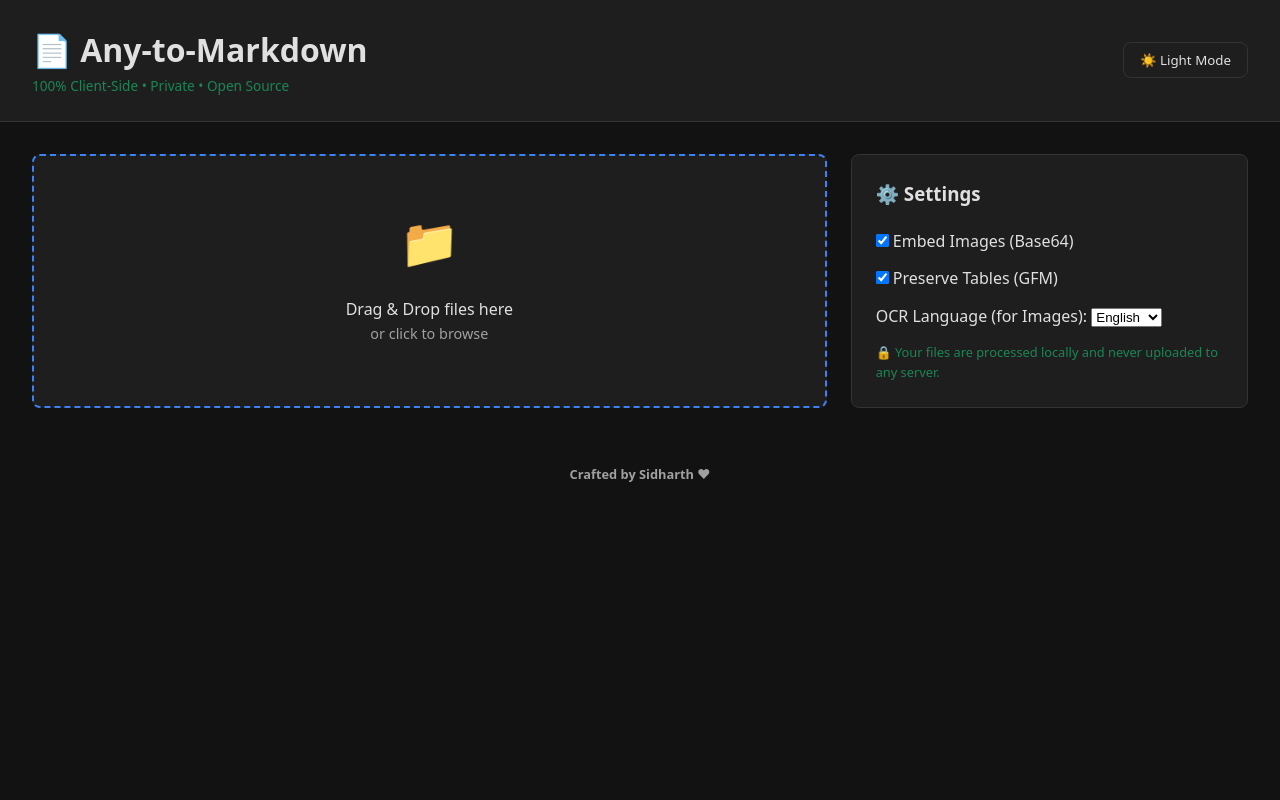
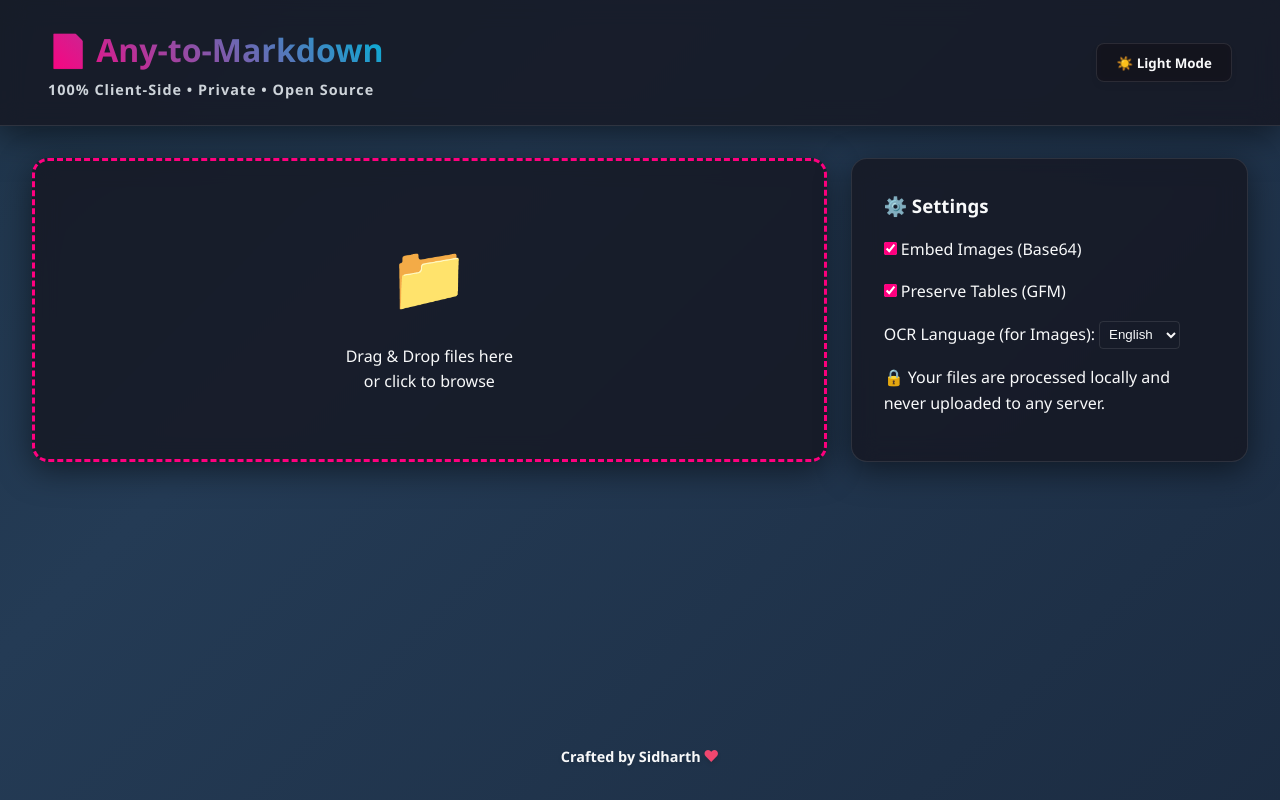
Before and after one commit to Sidharthx07/Markdown_Repository, a plain HTML site: page index.html in a window 1280 px wide. Both pictures are taken after a click on the button "🌙 Dark Mode". Drawn offline with nearby package versions, Linux system fonts and the light colour scheme; a script that the page names is missing.

Commit message:
second commit

```diff
--- a/index.html
+++ b/index.html
@@ -102,8 +102,8 @@
         </section>
     </main>
     <footer class="app-footer">
-        <p>Crafted by Sidharth &hearts;</p>
-    </footer>
+    <p>Crafted by Sidharth <span class="heart">♥</span></p>
+</footer>
     <script src="script.js"></script>
 </body>
 </html>
--- a/style.css
+++ b/style.css
@@ -1,28 +1,33 @@
 :root {
-    --bg-color: #f8f9fa;
-    --surface-color: #ffffff;
-    --text-color: #212529;
-    --text-muted: #6c757d;
-    --border-color: #dee2e6;
-    --primary-color: #0d6efd;
-    --primary-hover: #0b5ed7;
-    --success-color: #198754;
-    --error-color: #dc3545;
-    --warning-color: #ffc107;
-    --radius: 8px;
-    --shadow: 0 4px 6px -1px rgba(0, 0, 0, 0.1);
-    --font-sans: system-ui, -apple-system, sans-serif;
-    --font-mono: 'Courier New', Courier, monospace;
+    /* Colorful Light Mode Palette */
+    --text-color: #2b2d42;
+    --text-muted: #4a4e69;
+    --border-color: rgba(255, 255, 255, 0.4);
+    --primary-color: #6c63ff;
+    --primary-hover: #5a54d8;
+    --success-color: #06d6a0;
+    --error-color: #ef476f;
+    --warning-color: #ffd166;
+    --radius: 16px;
+    --font-sans: 'Segoe UI', system-ui, -apple-system, sans-serif;
+    --font-mono: 'Fira Code', 'Courier New', Courier, monospace;
+
+    /* Glassmorphism Surface */
+    --surface-bg: rgba(255, 255, 255, 0.75);
+    --surface-shadow: 0 8px 32px 0 rgba(31, 38, 135, 0.15);
 }
 
 [data-theme="dark"] {
-    --bg-color: #121212;
-    --surface-color: #1e1e1e;
-    --text-color: #e0e0e0;
-    --text-muted: #a0a0a0;
-    --border-color: #333333;
-    --primary-color: #3b82f6;
-    --primary-hover: #2563eb;
+    /* Dynamic Dark Mode Palette */
+    --text-color: #f8f9fa;
+    --text-muted: #ced4da;
+    --border-color: rgba(255, 255, 255, 0.1);
+    --primary-color: #ff007f;
+    --primary-hover: #e60073;
+
+    /* Dark Glassmorphism */
+    --surface-bg: rgba(20, 20, 30, 0.75);
+    --surface-shadow: 0 8px 32px 0 rgba(0, 0, 0, 0.5);
 }
 
 * {
@@ -31,53 +36,96 @@
     padding: 0;
 }
 
+/* Animated Gradient Background */
 body {
     font-family: var(--font-sans);
-    background-color: var(--bg-color);
     color: var(--text-color);
     line-height: 1.6;
-    transition: background-color 0.3s, color 0.3s;
+    min-height: 100vh;
+    display: flex;
+    flex-direction: column;
+
+    /* The Dynamic Gradient */
+    background: linear-gradient(-45deg, #ff9a9e, #fecfef, #a1c4fd, #c2e9fb);
+    background-size: 400% 400%;
+    animation: gradientBG 15s ease infinite;
+    transition: color 0.3s;
 }
 
+[data-theme="dark"] body {
+    background: linear-gradient(-45deg, #141e30, #243b55, #0f2027, #203a43);
+    background-size: 400% 400%;
+    animation: gradientBG 15s ease infinite;
+}
+
+@keyframes gradientBG {
+    0% { background-position: 0% 50%; }
+    50% { background-position: 100% 50%; }
+    100% { background-position: 0% 50%; }
+}
+
+/* Header */
 header {
     display: flex;
     justify-content: space-between;
     align-items: center;
-    padding: 1.5rem 2rem;
-    background-color: var(--surface-color);
+    padding: 1.5rem 3rem;
+    background: var(--surface-bg);
+    backdrop-filter: blur(12px);
+    -webkit-backdrop-filter: blur(12px);
     border-bottom: 1px solid var(--border-color);
+    box-shadow: var(--surface-shadow);
+}
+
+header h1 {
+    font-size: 2rem;
+    background: linear-gradient(45deg, var(--primary-color), #00b4d8);
+    -webkit-background-clip: text;
+    -webkit-text-fill-color: transparent;
+    margin-bottom: 0.2rem;
 }
 
 .subtitle {
-    font-size: 0.85rem;
-    color: var(--success-color);
-    font-weight: 500;
+    font-size: 0.9rem;
+    color: var(--text-muted);
+    font-weight: 600;
+    letter-spacing: 1px;
 }
 
+/* Buttons */
 button {
     cursor: pointer;
     font-family: inherit;
-    border: none;
-    border-radius: var(--radius);
-    padding: 0.5rem 1rem;
-    background-color: var(--surface-color);
+    font-weight: 600;
+    border-radius: 8px;
+    padding: 0.6rem 1.2rem;
+    background: var(--surface-bg);
     color: var(--text-color);
     border: 1px solid var(--border-color);
-    transition: all 0.2s;
+    backdrop-filter: blur(4px);
+    transition: all 0.3s cubic-bezier(0.25, 0.8, 0.25, 1);
+    box-shadow: 0 4px 6px rgba(0,0,0,0.05);
 }
 
 button:hover {
-    background-color: var(--border-color);
+    transform: translateY(-3px);
+    box-shadow: 0 6px 12px rgba(0,0,0,0.15);
+    background: rgba(255, 255, 255, 0.9);
+}
+
+[data-theme="dark"] button:hover {
+    background: rgba(40, 40, 50, 0.9);
 }
 
 .btn.primary {
-    background-color: var(--primary-color);
+    background: linear-gradient(135deg, var(--primary-color), var(--primary-hover));
     color: white;
     border: none;
+    box-shadow: 0 4px 15px rgba(108, 99, 255, 0.4);
 }
 
 .btn.primary:hover {
-    background-color: var(--primary-hover);
+    box-shadow: 0 6px 20px rgba(108, 99, 255, 0.6);
 }
 
 main {
@@ -87,210 +135,257 @@ main {
     display: flex;
     flex-direction: column;
     gap: 2rem;
+    flex: 1;
 }
 
 .hidden {
     display: none !important;
 }
 
-/* Upload Section */
+/* Glassmorphism Containers */
+.upload-section, .queue-section, .workspace, .options-panel {
+    background: var(--surface-bg);
+    backdrop-filter: blur(12px);
+    -webkit-backdrop-filter: blur(12px);
+    border: 1px solid var(--border-color);
+    border-radius: var(--radius);
+    box-shadow: var(--surface-shadow);
+}
+
 .upload-section {
     display: grid;
     grid-template-columns: 2fr 1fr;
     gap: 1.5rem;
+    background: transparent;
+    backdrop-filter: none;
+    box-shadow: none;
+    border: none;
 }
 
 @media (max-width: 768px) {
-    .upload-section {
-        grid-template-columns: 1fr;
-    }
+    .upload-section { grid-template-columns: 1fr; }
 }
 
+/* Dynamic Dropzone */
 .dropzone {
-    border: 2px dashed var(--primary-color);
+    background: var(--surface-bg);
+    backdrop-filter: blur(12px);
+    border: 3px dashed var(--primary-color);
     border-radius: var(--radius);
-    padding: 3rem 1rem;
+    padding: 4rem 2rem;
     text-align: center;
-    background-color: var(--surface-color);
-    transition: background-color 0.2s;
+    cursor: pointer;
+    transition: all 0.3s ease;
+    box-shadow: var(--surface-shadow);
+    position: relative;
+    overflow: hidden;
+}
+
+.dropzone:hover, .dropzone.dragover {
+    background: rgba(108, 99, 255, 0.1);
+    border-color: var(--primary-hover);
+    transform: scale(1.02);
+}
+
+/* Subtle pulse animation for the icon */
+@keyframes pulse {
+    0% { transform: scale(1); }
+    50% { transform: scale(1.1); }
+    100% { transform: scale(1); }
+}
+
+.dropzone .icon {
+    font-size: 4rem;
+    margin-bottom: 1rem;
+    display: inline-block;
+    animation: pulse 2s infinite ease-in-out;
+}
+
+.options-panel {
+    padding: 2rem;
+    display: flex;
+    flex-direction: column;
+    gap: 1rem;
+}
+
+.options-panel select, .options-panel input[type="checkbox"] {
+    accent-color: var(--primary-color);
     cursor: pointer;
 }
 
-.dropzone.dragover {
-    background-color: rgba(13, 110, 253, 0.1);
-}
-
-.dropzone .icon {
-    font-size: 3rem;
-    margin-bottom: 1rem;
-    display: block;
-}
-
-.dropzone .small {
-    color: var(--text-muted);
-    font-size: 0.9rem;
-}
-
-.options-panel {
-    background-color: var(--surface-color);
-    padding: 1.5rem;
-    border-radius: var(--radius);
+.options-panel select {
+    padding: 0.3rem;
+    border-radius: 4px;
     border: 1px solid var(--border-color);
-    display: flex;
-    flex-direction: column;
-    gap: 0.75rem;
-}
-
-.options-panel h3 {
-    margin-bottom: 0.5rem;
-}
-
-.privacy-note {
-    margin-top: auto;
-    font-size: 0.8rem;
-    color: var(--success-color);
+    background: var(--bg-color);
+    color: var(--text-color);
 }
 
 /* Queue Section */
 .queue-section {
-    background-color: var(--surface-color);
-    padding: 1.5rem;
-    border-radius: var(--radius);
-    border: 1px solid var(--border-color);
+    padding: 2rem;
 }
 
 .queue-header {
     display: flex;
     justify-content: space-between;
     align-items: center;
-    margin-bottom: 1rem;
+    margin-bottom: 1.5rem;
 }
 
 .file-list {
     list-style: none;
     display: flex;
     flex-direction: column;
-    gap: 0.5rem;
+    gap: 0.8rem;
 }
 
 .file-item {
     display: flex;
     justify-content: space-between;
     align-items: center;
-    padding: 0.75rem 1rem;
-    background-color: var(--bg-color);
+    padding: 1rem 1.5rem;
+    background: rgba(255, 255, 255, 0.4);
     border: 1px solid var(--border-color);
-    border-radius: var(--radius);
+    border-radius: 12px;
     cursor: pointer;
+    transition: all 0.2s;
+}
+
+[data-theme="dark"] .file-item {
+    background: rgba(0, 0, 0, 0.2);
 }
 
 .file-item:hover {
+    transform: translateX(5px);
     border-color: var(--primary-color);
+    background: rgba(108, 99, 255, 0.1);
 }
 
 .file-item.active {
     border-color: var(--primary-color);
-    box-shadow: 0 0 0 2px rgba(13, 110, 253, 0.25);
+    box-shadow: 0 0 0 3px rgba(108, 99, 255, 0.3);
 }
 
 .file-status {
     font-size: 0.85rem;
-    padding: 0.25rem 0.5rem;
-    border-radius: 4px;
+    padding: 0.4rem 0.8rem;
+    border-radius: 20px;
+    font-weight: bold;
+    text-transform: uppercase;
+    letter-spacing: 0.5px;
 }
 
-.status-queued { background-color: var(--border-color); }
-.status-converting { background-color: var(--warning-color); color: #000; }
-.status-done { background-color: var(--success-color); color: white; }
-.status-error { background-color: var(--error-color); color: white; }
+.status-queued { background: rgba(108, 117, 125, 0.2); color: var(--text-muted); }
+.status-converting { background: var(--warning-color); color: #000; box-shadow: 0 0 10px var(--warning-color); }
+.status-done { background: var(--success-color); color: white; box-shadow: 0 0 10px rgba(6, 214, 160, 0.5); }
+.status-error { background: var(--error-color); color: white; }
 
-/* Workspace */
+/* Workspace Editor & Preview */
 .workspace {
-    display: flex;
-    flex-direction: column;
-    gap: 1rem;
-    height: 60vh;
-    min-height: 500px;
+    padding: 1.5rem;
+    height: 65vh;
+    min-height: 600px;
 }
 
 .toolbar {
     display: flex;
     justify-content: space-between;
     align-items: center;
-    background-color: var(--surface-color);
-    padding: 1rem;
-    border-radius: var(--radius);
-    border: 1px solid var(--border-color);
+    margin-bottom: 1.5rem;
 }
 
 .active-filename {
+    font-size: 1.2rem;
     font-weight: bold;
-    font-family: var(--font-mono);
+    color: var(--primary-color);
 }
 
 .editor-container {
     display: flex;
-    gap: 1rem;
-    flex: 1;
-    height: 100%;
+    gap: 1.5rem;
+    height: calc(100% - 60px);
 }
 
 @media (max-width: 992px) {
-    .editor-container {
-        flex-direction: column;
-    }
+    .editor-container { flex-direction: column; }
 }
 
 .pane {
     flex: 1;
     display: flex;
     flex-direction: column;
-    background-color: var(--surface-color);
-    border-radius: var(--radius);
+    background: rgba(255, 255, 255, 0.5);
+    border-radius: 12px;
     border: 1px solid var(--border-color);
     overflow: hidden;
 }
 
+[data-theme="dark"] .pane {
+    background: rgba(0, 0, 0, 0.3);
+}
+
 .pane-header {
-    background-color: var(--border-color);
-    padding: 0.5rem 1rem;
-    font-size: 0.9rem;
+    background: rgba(0, 0, 0, 0.05);
+    padding: 0.8rem 1.5rem;
     font-weight: bold;
+    border-bottom: 1px solid var(--border-color);
+    letter-spacing: 1px;
+    text-transform: uppercase;
+    font-size: 0.85rem;
+}
+
+[data-theme="dark"] .pane-header {
+    background: rgba(255, 255, 255, 0.05);
+}
+
+#md-editor, #md-preview {
+    flex: 1;
+    padding: 1.5rem;
+    border: none;
+    background: transparent;
+    color: var(--text-color);
+    font-size: 1rem;
 }
 
 #md-editor {
-    flex: 1;
-    border: none;
-    padding: 1rem;
     font-family: var(--font-mono);
-    font-size: 0.9rem;
-    background-color: transparent;
-    color: var(--text-color);
     resize: none;
     outline: none;
 }
 
-.app-footer {
-    text-align: center;      /* Keeps it in the middle */
-    font-size: 0.8rem;       /* Makes the font small */
-    font-weight: bold;       /* Makes the text bold */
-    padding: 1.5rem;
-    color: var(--text-muted);
-    margin-top: auto;
-}
-
 #md-preview {
-    flex: 1;
-    padding: 1rem;
     overflow-y: auto;
 }
 
-/* Basic Markdown Preview Styles */
-.markdown-body h1, .markdown-body h2, .markdown-body h3 { margin-bottom: 1rem; }
-.markdown-body p { margin-bottom: 1rem; }
-.markdown-body pre { background: var(--bg-color); padding: 1rem; border-radius: 4px; overflow-x: auto; }
-.markdown-body code { font-family: var(--font-mono); font-size: 0.9em; background: rgba(0,0,0,0.1); padding: 0.1rem 0.3rem; border-radius: 3px; }
-.markdown-body table { width: 100%; border-collapse: collapse; margin-bottom: 1rem; }
-.markdown-body th, .markdown-body td { border: 1px solid var(--border-color); padding: 0.5rem; text-align: left; }
-.markdown-body img { max-width: 100%; height: auto; }
-[data-theme="dark"] .markdown-body code { background: rgba(255,255,255,0.1); }
+/* Footer Styling with a pop of color for the heart */
+.app-footer {
+    text-align: center;
+    font-size: 0.9rem;
+    font-weight: 600;
+    padding: 2rem;
+    margin-top: auto;
+    color: var(--text-color);
+    text-shadow: 0 2px 4px rgba(0,0,0,0.1);
+}
+
+.app-footer span.heart {
+    color: var(--error-color);
+    display: inline-block;
+    animation: pulse 1.5s infinite;
+}
+
+/* Markdown Content Styling */
+.markdown-body h1, .markdown-body h2, .markdown-body h3 {
+    margin-bottom: 1rem;
+    color: var(--primary-color);
+}
+.markdown-body pre {
+    background: rgba(0,0,0,0.05);
+    padding: 1rem;
+    border-radius: 8px;
+    overflow-x: auto;
+    border: 1px solid var(--border-color);
+}
+[data-theme="dark"] .markdown-body pre { background: rgba(0,0,0,0.3); }
+.markdown-body code { font-family: var(--font-mono); }
```
